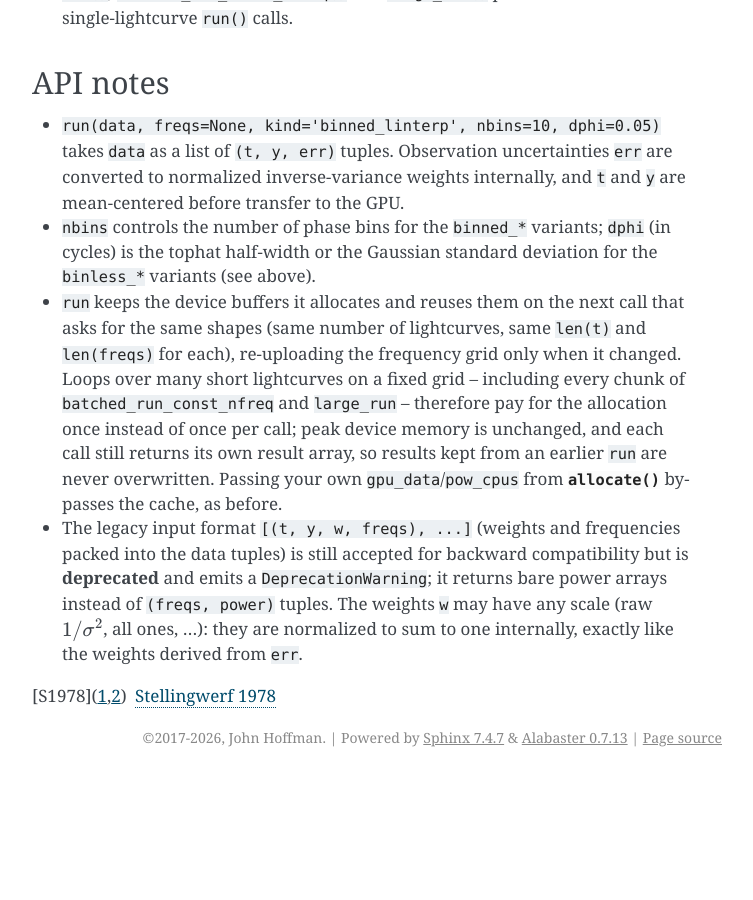
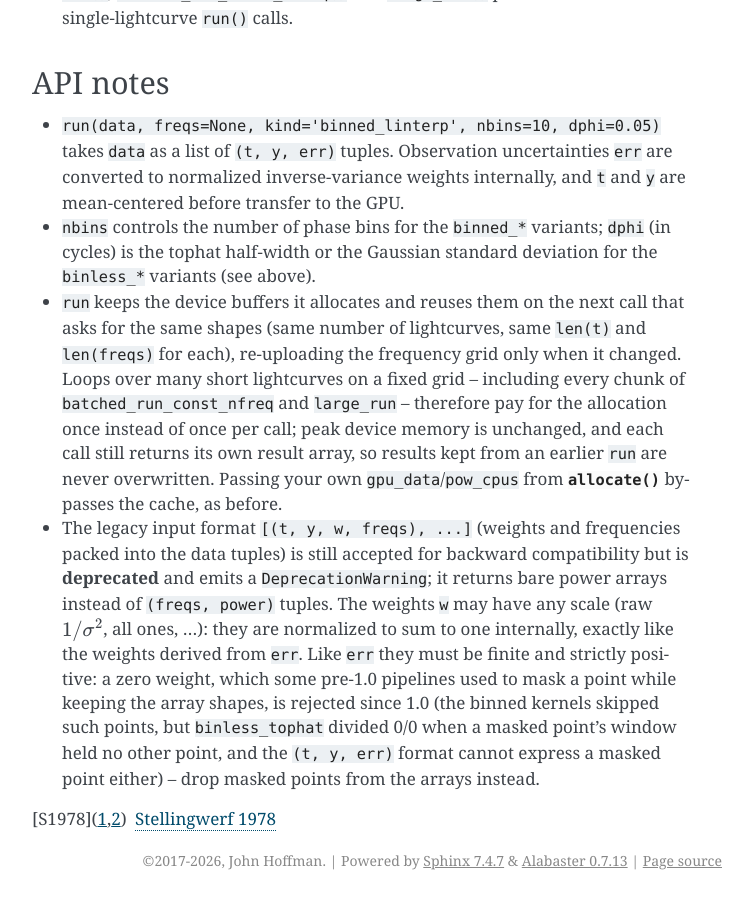
Before and after one commit to johnh2o2/cuvarbase, a Sphinx documentation site: the page built from docs/source/pdm.rst, in a window 1280 px wide and 900 px high, scrolled down 3718 px. Shown: the whole window, without its empty margins (388-1141 px from the left). Built offline with Sphinx 7.4.7, drawn with Linux system fonts in a browser that asks for light colours; before the commit the page ends 4495 px from its top, so only the background shows below that.

Commit message:
PDM: disclose that zero legacy weights are rejected (review idx 10)
The (t, y, w, freqs) compatibility path requires finite, strictly
positive weights since the Sep-2026 validators; a zero weight (the
pre-1.0 way to mask a point) is rejected, which the CHANGELOG and the
run() docstring did not say. Keep the rule -- the binned kernels skipped
such points only because empty bins are skipped, binless_tophat divides
0/0 when a masked point's window holds no other point (CPU reference
var_tophat and pdm.cu:130 alike), and the (t, y, err) format cannot
express a masked point either -- and state it in the run() docstring,
docs/source/pdm.rst and the CHANGELOG PDM section.

Co-Authored-By: Claude Fable 5.1 <noreply@anthropic.com>
Claude-Session: https://claude.ai/code/session_01NxdN3KdoNGAwUBvnx5wnUM

```diff
--- a/CHANGELOG.rst
+++ b/CHANGELOG.rst
@@ -103,6 +103,7 @@ What's new in cuvarbase
         * **Corrected PDM documentation drift** (``dphi`` is the tophat half-width / Gaussian standard deviation in cycles, not a 'phase width'; the ``*_fast`` kernels are numerically equivalent but were measured at only 0.7-2.0x on Ada, so 'substantially quicker' is replaced by 'may be faster on some GPUs; benchmark'; a new 'Numerical notes' section explains the float32-only phase fold with the ``T * f_max * nbins <~ 1e5`` criterion and measured deviations; tests: ``test_pdm.py::test_run_docstring_states_statistic_and_dphi_semantics``)
         * **A PDM lightcurve given as a ``(t, y)`` 2-tuple now raises ``ValueError`` naming the expected shape** (root cause: the input validator accepted any tuple of two or more elements, so ``run``/``large_run`` reached the ``(t, y, err)`` unpack and died with a raw ``not enough values to unpack (expected 3, got 2)`` -- unlike every other entry point, which names the lightcurve and the expected tuple; effect: ``PDMAsyncProcess.run lightcurve 1: must be a (t, y, err) tuple; got 2 elements``, and a batch that mixes the deprecated ``(t, y, w, freqs)`` tuples with 3-tuples is rejected the same way instead of failing on the unpack; Sep 2026 review; tests: ``TestPDMTupleShape``).
         * **A constant ``y`` is rejected by every PDM entry point, the deprecated format included** (root cause: the input validator only required two observations, but the statistic ``1 - SS_within / SS_total`` divides by the weighted variance of ``y``, which is zero for any number of equal values -- audit id 115, row 227 -- so the spectrum was all NaN with no warning; effect: ``ValueError: ... y is constant (all N values equal v); ...`` before any device work; Sep 2026 review; tests: ``TestPDMConstantY``).
+        * **The deprecated ``(t, y, w, freqs)`` format's weights must be finite and strictly positive** -- the same rule as ``err`` on the ``(t, y, err)`` format -- so a zero weight, which some pre-1.0 pipelines used to mask a point while keeping the array shapes, now raises ``ValueError`` (``w must be finite and > 0``). The binned kernels happened to skip zero-weight points (empty bins are skipped), but ``binless_tophat`` divided 0/0 when a masked point's window held no other point, and the ``(t, y, err)`` format cannot express a masked point at all; drop masked points from the arrays instead. Disclosed following the Sep 2026 review (the rejection itself dates from the audit validators).
     * **Conditional Entropy** (community contribution — PR #61)
         * Optional log-probability periodogram via ``compute_log_prob=True``
         * Lightcurves normalized before processing; 32-bit overflow guard for large ``nfreq x ndata`` runs; clear error for the unsupported ``use_fast`` + ``weighted`` combination
--- a/docs/source/pdm.rst
+++ b/docs/source/pdm.rst
@@ -219,6 +219,13 @@ API notes
   ``DeprecationWarning``; it returns bare power arrays instead of
   ``(freqs, power)`` tuples. The weights ``w`` may have any scale (raw
   :math:`1/\sigma^2`, all ones, ...): they are normalized to sum to one
-  internally, exactly like the weights derived from ``err``.
+  internally, exactly like the weights derived from ``err``. Like
+  ``err`` they must be finite and strictly positive: a zero weight,
+  which some pre-1.0 pipelines used to mask a point while keeping the
+  array shapes, is rejected since 1.0 (the binned kernels skipped such
+  points, but ``binless_tophat`` divided 0/0 when a masked point's
+  window held no other point, and the ``(t, y, err)`` format cannot
+  express a masked point either) -- drop masked points from the arrays
+  instead.
 
 .. [S1978] `Stellingwerf 1978 <https://ui.adsabs.harvard.edu/abs/1978ApJ...224..953S/abstract>`_
```
Also changed, not shown: 1 other file.
